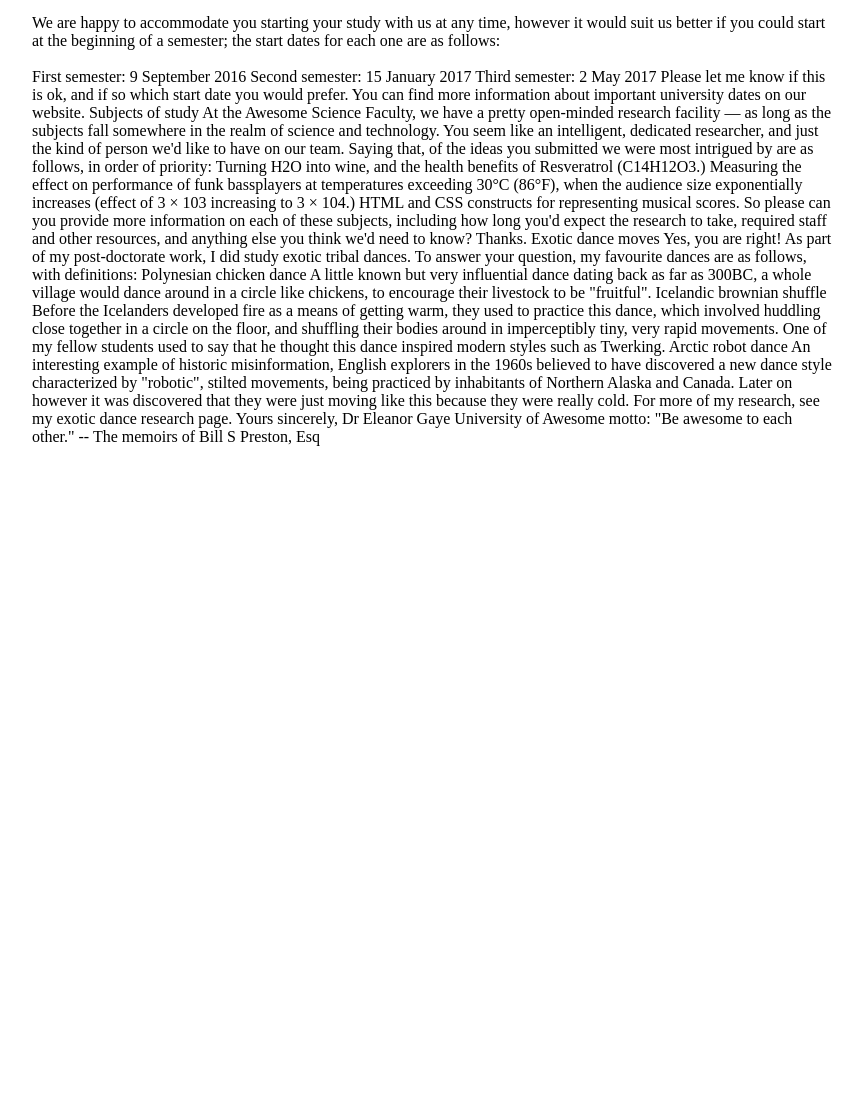
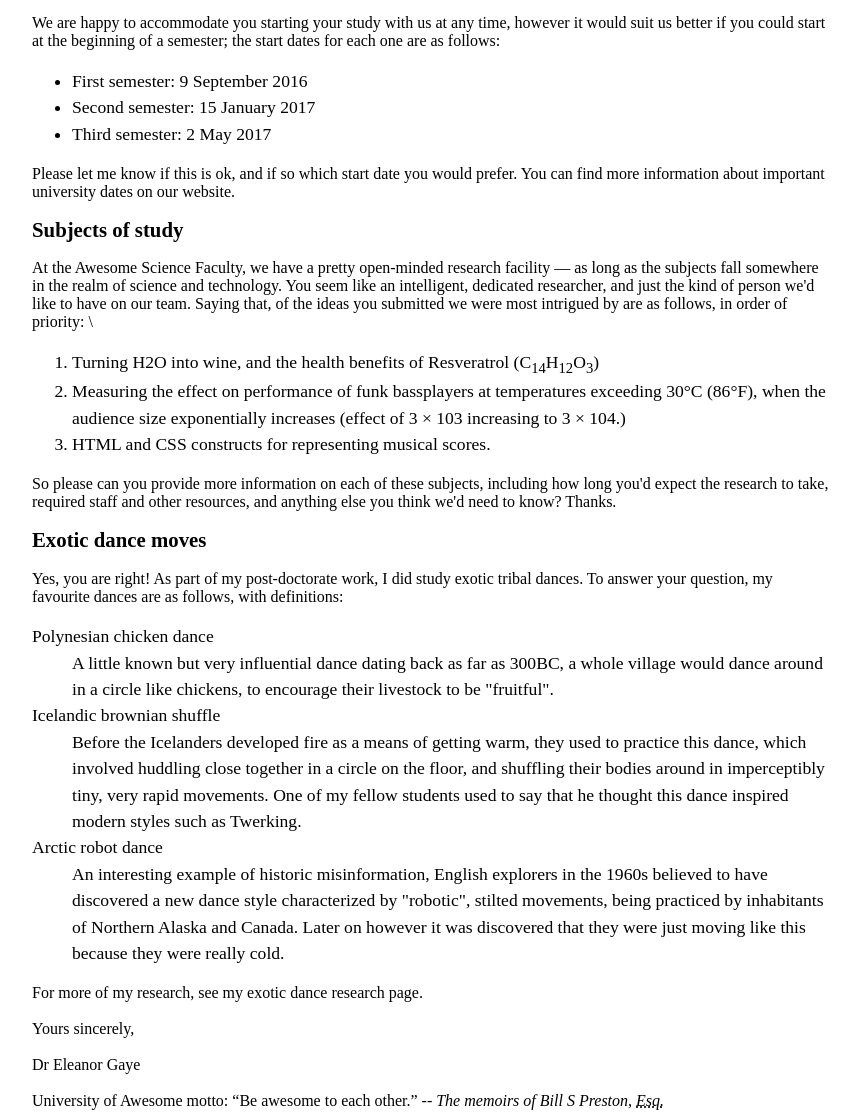
Before and after one commit to realgagansidhu/Gagandeep-Kaur-Sidhu-, a plain HTML site: page Assignment-1 Part-1.html/Part 1 - Eleanor.html in a window 1280 px wide. Shown: the part 441-1553 px from the top of the page, without its empty margins (208-1071 px from the left). Before the commit the page ends 887 px from the top, so only its background shows below. Drawn offline with Linux system fonts and the light colour scheme.

Commit message:
Part-1 Dr.Eleanor Final
Tags which was left added it and pushed all of my files to GitHub in Public Profile.

```diff
--- a/Assignment-1 Part-1.html/Part 1 - Eleanor.html
+++ b/Assignment-1 Part-1.html/Part 1 - Eleanor.html
@@ -74,43 +74,55 @@ Thank you for your recent application to join us at the University of Awesome's
 
 We are happy to accommodate you starting your study with us at any time, however it would suit us better if you could start at the beginning of a semester; the start dates for each one are as follows: </p>
 
-First semester: 9 September 2016
-Second semester: 15 January 2017
-Third semester: 2 May 2017
+<ul>
+
+<li> First semester: 9 September 2016</li>
+<li>Second semester: 15 January 2017 </li>
+<li> Third semester: 2 May 2017 </li>
+
+</ul>
+
 
 Please let me know if this is ok, and if so which start date you would prefer.
 
 You can find more information about important university dates on our website.
 
 
-Subjects of study
+<h2> Subjects of study </h2>
 
 At the Awesome Science Faculty, we have a pretty open-minded research facility — as long as the subjects fall somewhere in the realm of science and technology. You seem like an intelligent, dedicated researcher, and just the kind of person we'd like to have on our team. Saying that, of the ideas you submitted we were most intrigued by are as follows, in order of priority:
+\
+<ol>
+<li> Turning H2O into wine, and the health benefits of Resveratrol (C<sub>14</sub>H<sub>12</sub>O<sub>3</sub>)</li>
+<li>Measuring the effect on performance of funk bassplayers at temperatures exceeding 30°C (86°F), when the audience size exponentially increases (effect of 3 × 103 increasing to 3 × 104.)</li>
+<li>HTML and CSS constructs for representing musical scores.</li>
 
-Turning H2O into wine, and the health benefits of Resveratrol (C14H12O3.)
-Measuring the effect on performance of funk bassplayers at temperatures exceeding 30°C (86°F), when the audience size exponentially increases (effect of 3 × 103 increasing to 3 × 104.)
-HTML and CSS constructs for representing musical scores.
+</ol>
 
 So please can you provide more information on each of these subjects, including how long you'd expect the research to take, required staff and other resources, and anything else you think we'd need to know? Thanks.
 
 
-Exotic dance moves
+<h2> Exotic dance moves </h2>
 
 Yes, you are right! As part of my post-doctorate work, I did study exotic tribal dances. To answer your question, my favourite dances are as follows, with definitions:
 
-Polynesian chicken dance
-A little known but very influential dance dating back as far as 300BC, a whole village would dance around in a circle like chickens, to encourage their livestock to be "fruitful".
-Icelandic brownian shuffle
-Before the Icelanders developed fire as a means of getting warm, they used to practice this dance, which involved huddling close together in a circle on the floor, and shuffling their bodies around in imperceptibly tiny, very rapid movements. One of my fellow students used to say that he thought this dance inspired modern styles such as Twerking.
-Arctic robot dance
-An interesting example of historic misinformation, English explorers in the 1960s believed to have discovered a new dance style characterized by "robotic", stilted movements, being practiced by inhabitants of Northern Alaska and Canada. Later on however it was discovered that they were just moving like this because they were really cold.
+<dl>
+<dt>Polynesian chicken dance</dt>
+<dd>A little known but very influential dance dating back as far as 300BC, a whole village would dance around in a circle like chickens, to encourage their livestock to be "fruitful".</dd>
+<dt>Icelandic brownian shuffle</dt>
+<dd>Before the Icelanders developed fire as a means of getting warm, they used to practice this dance, which involved huddling close together in a circle on the floor, and shuffling their bodies around in imperceptibly tiny, very rapid movements. One of my fellow students used to say that he thought this dance inspired modern styles such as Twerking.</dd>
+<dt>Arctic robot dance</dt>
+<dd>An interesting example of historic misinformation, English explorers in the 1960s believed to have discovered a new dance style characterized by "robotic", stilted movements, being practiced by inhabitants of Northern Alaska and Canada. Later on however it was discovered that they were just moving like this because they were really cold.</dd>
+</dl>
 
-For more of my research, see my exotic dance research page.
 
-Yours sincerely,
-Dr Eleanor Gaye
+For more of my research, see my exotic dance research page.<br> <br>
 
-University of Awesome motto: "Be awesome to each other." -- The memoirs of Bill S Preston, Esq
+Yours sincerely,<br> <br>
+
+Dr Eleanor Gaye<br> <br>
+
+University of Awesome motto: <q>Be awesome to each other.</q> -- <cite>The memoirs of Bill S Preston, <abbr title="Esquire">Esq.</abbr></cite><br> <br>
 
 </body>
 </HTML>
```
